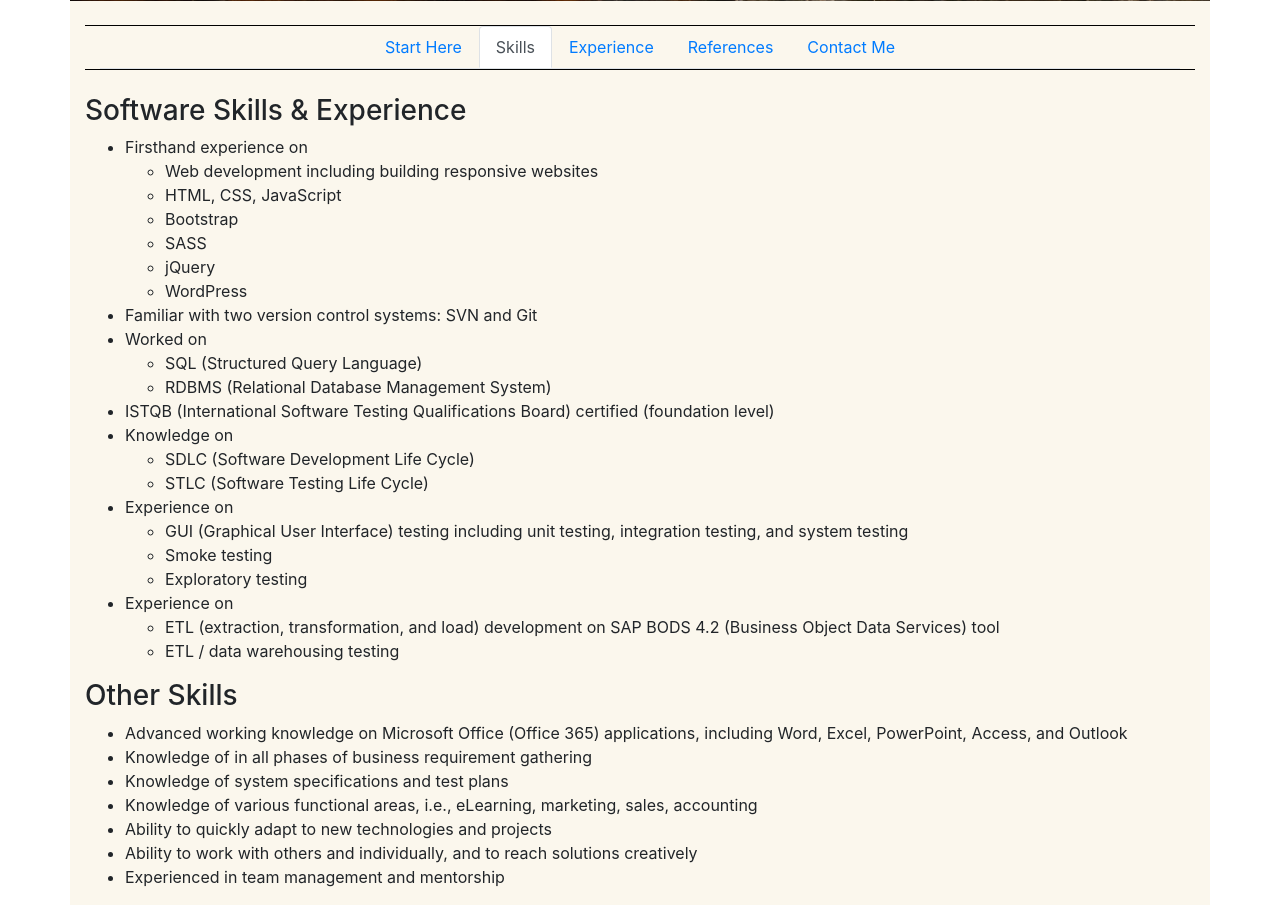
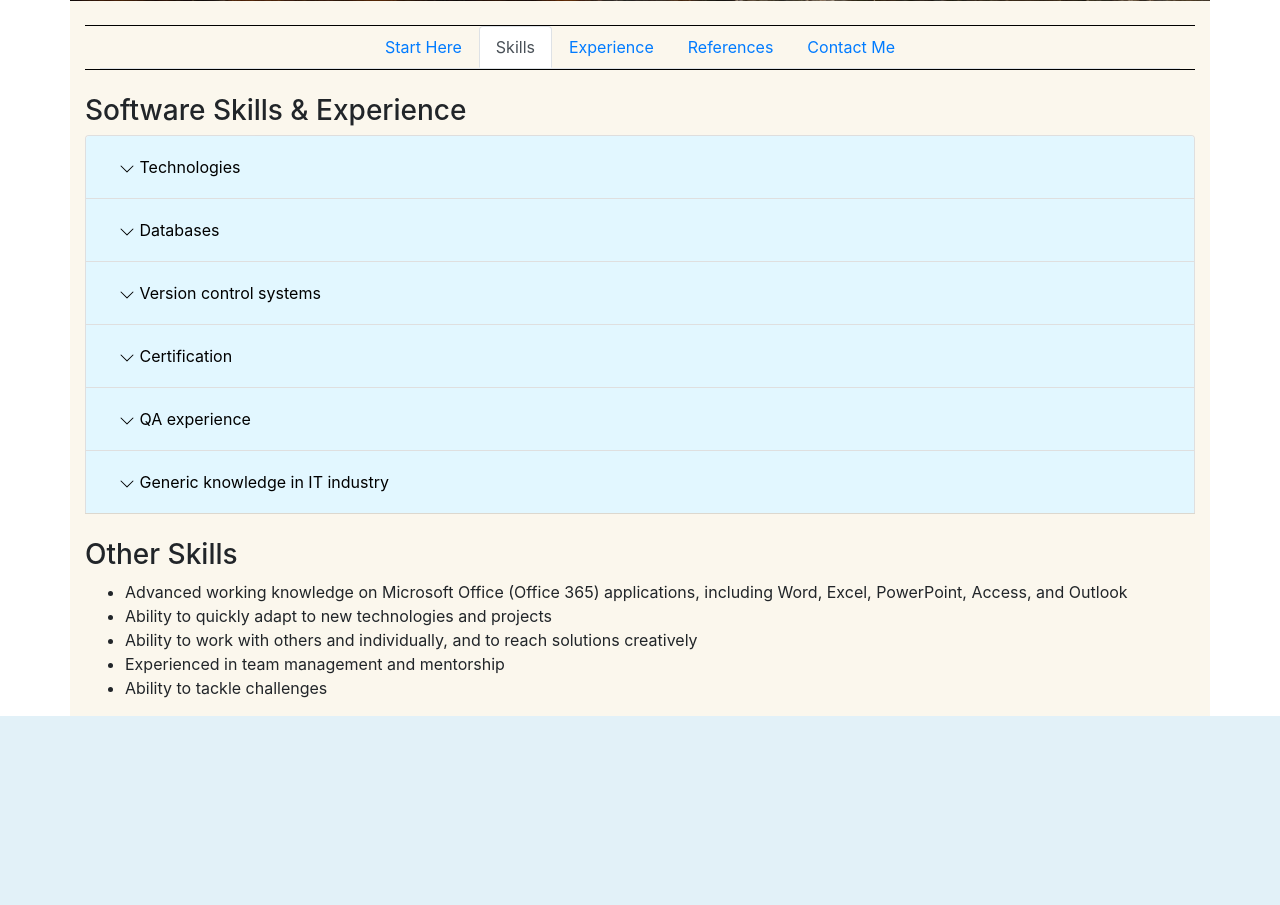
Before and after one commit to imgstudent/nilaGH.github.io, a PHP site: page /skills.html in a window 1280 px wide. Shown: the part 478-1383 px from the top of the page. After the commit the page ends 1194 px from the top, so only its background shows below. Run offline with PHP 8.4, Linux system fonts and the light colour scheme.

Commit message:
Saved changes - May 04, 2020

```diff
--- a/customStyles.css
+++ b/customStyles.css
@@ -50,8 +50,22 @@ body {
 }
 
 /*Styles of the Skills page*/
+.card-header .btn-link {
+    color: black;
+}
 
+.card-header {
+    background-color: rgba(197,239,255, 0.5);
+}
 
+.card-body {
+    background-color: rgba(225,255,185, 0.5);
+    border: 1px solid rgba(0,0,0,.125);
+}
+
+.accordion {
+    border-bottom: 1px solid rgba(0,0,0,.125);
+}
 /*Styles of the Experience page*/
 /*Styles of the References page*/
 /*Styles of the Contact Me page*/
--- a/skills.html
+++ b/skills.html
@@ -36,54 +36,148 @@
     <div class="row">
       <div class="col-12">
         <h3>Software Skills & Experience</h3>
+        <div class="accordion" id="accordionExample">
+          <div class="card">
+            <div class="card-header" id="headingOne">
+              <h4 class="mb-0">
+                <button class="btn btn-link" type="button" data-toggle="collapse" data-target="#collapseOne" aria-expanded="false" aria-controls="collapseOne">
+                    <svg class="bi bi-chevron-down" width="1em" height="1em" viewBox="0 0 16 16" fill="currentColor" xmlns="http://www.w3.org/2000/svg">
+                      <path fill-rule="evenodd" d="M1.646 4.646a.5.5 0 01.708 0L8 10.293l5.646-5.647a.5.5 0 01.708.708l-6 6a.5.5 0 01-.708 0l-6-6a.5.5 0 010-.708z" clip-rule="evenodd"/>
+                    </svg>
+                  Technologies
+                </button>
+              </h4>
+            </div>
+          </div>
+          <div id="collapseOne" class="collapse" aria-labelledby="headingOne" data-parent="#accordionExample">
+            <div class="card-body">
               <ul>
-          <li>Firsthand experience on
-            <ul>
-              <li>Web development including building responsive websites</li>
-              <li>HTML, CSS, JavaScript</li>
-              <li>Bootstrap</li>
+                <li>HTML</li>
+                <li>CSS</li>
+                <li>JavaScript</li>
+                <li>Bootstrap 4</li>
                 <li>SASS</li>
                 <li>jQuery</li>
                 <li>WordPress</li>
+                <li>Responsive websites</li>
+                <li>SQL (Structured Query Language)</li>
+                <li>SAP BODS 4.2 (Business Object Data Services)</li>
               </ul>
-          </li>
-          <li>Familiar with two version control systems: SVN and Git</li>
-          <li>Worked on
+            </div>
+          </div>
+          <div class="card">
+            <div class="card-header" id="headingTwo">
+              <h4 class="mb-0">
+                <button class="btn btn-link" type="button" data-toggle="collapse" data-target="#collapseTwo" aria-expanded="false" aria-controls="collapseTwo">
+                  <svg class="bi bi-chevron-down" width="1em" height="1em" viewBox="0 0 16 16" fill="currentColor" xmlns="http://www.w3.org/2000/svg">
+                    <path fill-rule="evenodd" d="M1.646 4.646a.5.5 0 01.708 0L8 10.293l5.646-5.647a.5.5 0 01.708.708l-6 6a.5.5 0 01-.708 0l-6-6a.5.5 0 010-.708z" clip-rule="evenodd"/>
+                  </svg>
+                  Databases
+                </button>
+              </h4>
+            </div>
+          </div>
+          <div id="collapseTwo" class="collapse" aria-labelledby="headingTwo" data-parent="#accordionExample">
+            <div class="card-body">
               <ul>
-              <li>SQL (Structured Query Language)</li>
-              <li>RDBMS (Relational Database Management System)</li>
+                <li>Microsoft SQL Server</li>
+                <li>Teradata</li>
               </ul>
-          </li>
-          <li>ISTQB (International Software Testing Qualifications Board) certified (foundation level)</li>
-          <li>Knowledge on
+            </div>
+          </div>
+          <div class="card">
+            <div class="card-header" id="headingThree">
+              <h4 class="mb-0">
+                <button class="btn btn-link" type="button" data-toggle="collapse" data-target="#collapseThree" aria-expanded="false" aria-controls="collapseThree">
+                  <svg class="bi bi-chevron-down" width="1em" height="1em" viewBox="0 0 16 16" fill="currentColor" xmlns="http://www.w3.org/2000/svg">
+                    <path fill-rule="evenodd" d="M1.646 4.646a.5.5 0 01.708 0L8 10.293l5.646-5.647a.5.5 0 01.708.708l-6 6a.5.5 0 01-.708 0l-6-6a.5.5 0 010-.708z" clip-rule="evenodd"/>
+                  </svg>
+                  Version control systems
+                </button>
+              </h4>
+            </div>
+          </div>
+          <div id="collapseThree" class="collapse" aria-labelledby="headingThree" data-parent="#accordionExample">
+            <div class="card-body">
+              <ul>
+                <li>SVN</li>
+                <li>Git</li>
+              </ul>
+            </div>
+          </div>
+          <div class="card">
+            <div class="card-header" id="headingFour">
+              <h4 class="mb-0">
+                <button class="btn btn-link" type="button" data-toggle="collapse" data-target="#collapseFour" aria-expanded="false" aria-controls="collapseFour">
+                  <svg class="bi bi-chevron-down" width="1em" height="1em" viewBox="0 0 16 16" fill="currentColor" xmlns="http://www.w3.org/2000/svg">
+                    <path fill-rule="evenodd" d="M1.646 4.646a.5.5 0 01.708 0L8 10.293l5.646-5.647a.5.5 0 01.708.708l-6 6a.5.5 0 01-.708 0l-6-6a.5.5 0 010-.708z" clip-rule="evenodd"/>
+                  </svg>
+                  Certification
+                </button>
+              </h4>
+            </div>
+          </div>
+          <div id="collapseFour" class="collapse" aria-labelledby="headingFour" data-parent="#accordionExample">
+            <div class="card-body">
+              <ul>
+                <li>ISTQB (International Software Testing Qualifications Board) – Foundation Level</li>
+              </ul>
+            </div>
+          </div>
+          <div class="card">
+            <div class="card-header" id="headingFive">
+              <h4 class="mb-0">
+                <button class="btn btn-link" type="button" data-toggle="collapse" data-target="#collapseFive" aria-expanded="false" aria-controls="collapseFive">
+                  <svg class="bi bi-chevron-down" width="1em" height="1em" viewBox="0 0 16 16" fill="currentColor" xmlns="http://www.w3.org/2000/svg">
+                    <path fill-rule="evenodd" d="M1.646 4.646a.5.5 0 01.708 0L8 10.293l5.646-5.647a.5.5 0 01.708.708l-6 6a.5.5 0 01-.708 0l-6-6a.5.5 0 010-.708z" clip-rule="evenodd"/>
+                  </svg>
+                  QA experience
+                </button>
+              </h4>
+            </div>
+          </div>
+          <div id="collapseFive" class="collapse" aria-labelledby="headingFive" data-parent="#accordionExample">
+            <div class="card-body">
+              <ul>
+                <li>User Interface testing including unit testing, integration testing, and system testing</li>
+                <li>Smoke testing</li>
+                <li>Exploratory testing</li>
+                <li>ETL (extraction, transformation, and load) / data warehousing testing</li>
+                <li>Software quality management tool: HP Quality Center</li>
+              </ul>
+            </div>
+          </div>
+          <div class="card">
+            <div class="card-header" id="headingSix">
+              <h4 class="mb-0">
+                <button class="btn btn-link" type="button" data-toggle="collapse" data-target="#collapseSix" aria-expanded="false" aria-controls="collapseSix">
+                  <svg class="bi bi-chevron-down" width="1em" height="1em" viewBox="0 0 16 16" fill="currentColor" xmlns="http://www.w3.org/2000/svg">
+                    <path fill-rule="evenodd" d="M1.646 4.646a.5.5 0 01.708 0L8 10.293l5.646-5.647a.5.5 0 01.708.708l-6 6a.5.5 0 01-.708 0l-6-6a.5.5 0 010-.708z" clip-rule="evenodd"/>
+                  </svg>
+                  Generic knowledge in IT industry
+                </button>
+              </h4>
+            </div>
+          </div>
+          <div id="collapseSix" class="collapse" aria-labelledby="headingSix" data-parent="#accordionExample">
+            <div class="card-body">
               <ul>
                 <li>SDLC (Software Development Life Cycle)</li>
                 <li>STLC (Software Testing Life Cycle)</li>
+                <li>Business requirement gathering in all phases</li>
+                <li>Agile software development</li>
               </ul>
-          </li>
-          <li>Experience on
-            <ul>
-              <li>GUI (Graphical User Interface) testing including unit testing, integration testing, and system testing</li>
-              <li>Smoke testing</li>
-              <li>Exploratory testing</li>
-            </ul>
-          </li>
-          <li>Experience on
-            <ul>
-              <li>ETL (extraction, transformation, and load) development on SAP BODS 4.2 (Business Object Data Services) tool</li>
-              <li>ETL / data warehousing testing</li>
-            </ul>
-          </li>
-        </ul>
+            </div>
+          </div>
+        </div>
+        <br/>
         <h3>Other Skills</h3>
         <ul>
           <li>Advanced working knowledge on Microsoft Office (Office 365) applications, including Word, Excel, PowerPoint, Access, and Outlook</li>
-          <li>Knowledge of in all phases of business requirement gathering</li>
-          <li>Knowledge of system specifications and test plans</li>
-          <li>Knowledge of various functional areas, i.e., eLearning, marketing, sales, accounting</li>
           <li>Ability to quickly adapt to new technologies and projects</li>
           <li>Ability to work with others and individually, and to reach solutions creatively</li>
           <li>Experienced in team management and mentorship</li>
+          <li>Ability to tackle challenges</li>
         </ul>
       </div>
     </div>
@@ -98,6 +192,14 @@
     integrity="sha384-UO2eT0CpHqdSJQ6hJty5KVphtPhzWj9WO1clHTMGa3JDZwrnQq4sF86dIHNDz0W1"
     crossorigin="anonymous"></script>
   <script src="bootstrap/js/bootstrap.min.js"></script>
+  <!-- Custom JavaScript -->
+  <script>
+    $(document).ready(function() {
+      $('.collapse').on('shown.bs.collapse', function() {
+        $(this).parent().find('.bi-chevron-down').removeClass('.bi-chevron-down').addClass('.bi-chevron-up');
+      });
+    });
+  </script>
 </body>
 
 </html>
```
Lines whose indentation alone changed are shown as unchanged.
